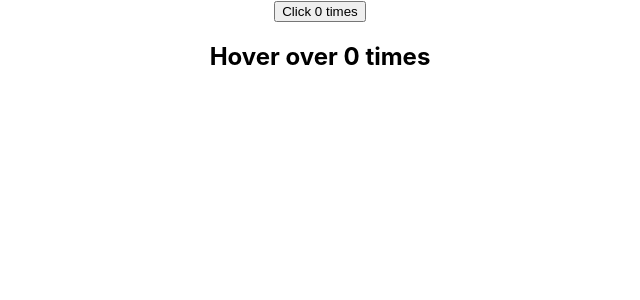
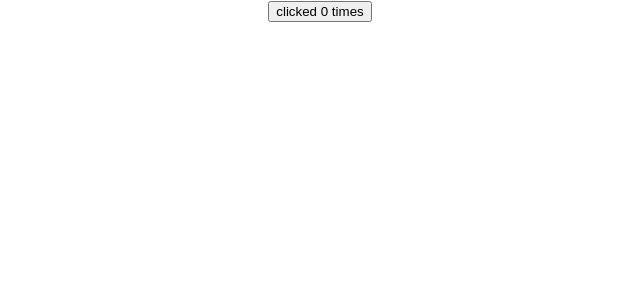
Before and after one commit to rameshbanakar/react_youtube_course_2, a React (Create React App) app: page / in a window 1280 px wide. Shown: the top 300 px of the page, without its empty margins (320-960 px from the left). Built offline with nearby package versions, Linux system fonts and the light colour scheme.

Commit message:
useState hook

```diff
--- a/src/App.js
+++ b/src/App.js
@@ -1,5 +1,6 @@
 
 import './App.css';
+import UseState from './Hooks/UseState';
 import ErrorBoundry from './component/ErrorBoundry';
 import ErrorBoundryTest from './component/ErrorBoundryTest';
 import HighComp_1 from './component/HighComp_1';
@@ -15,8 +16,9 @@ function App() {
       <ErrorBoundry>
         <ErrorBoundryTest name="jocker" />
       </ErrorBoundry> */}
-      <HighComp_1/>
-      <HighComp_2/>
+      {/* <HighComp_1/>
+      <HighComp_2/> */}
+      <UseState/>
     </div>
   );
 }
--- /dev/null
+++ b/src/Hooks/UseState.js
@@ -0,0 +1,13 @@
+import React, { useState } from 'react'
+
+export default function UseState() {
+    const [count,setCount]=useState(0)
+    const clicked=()=>{
+        setCount(count+1)
+    }
+  return (
+    <div>
+        <button onClick={clicked}>clicked {count} times</button>
+    </div>
+  )
+}
```
